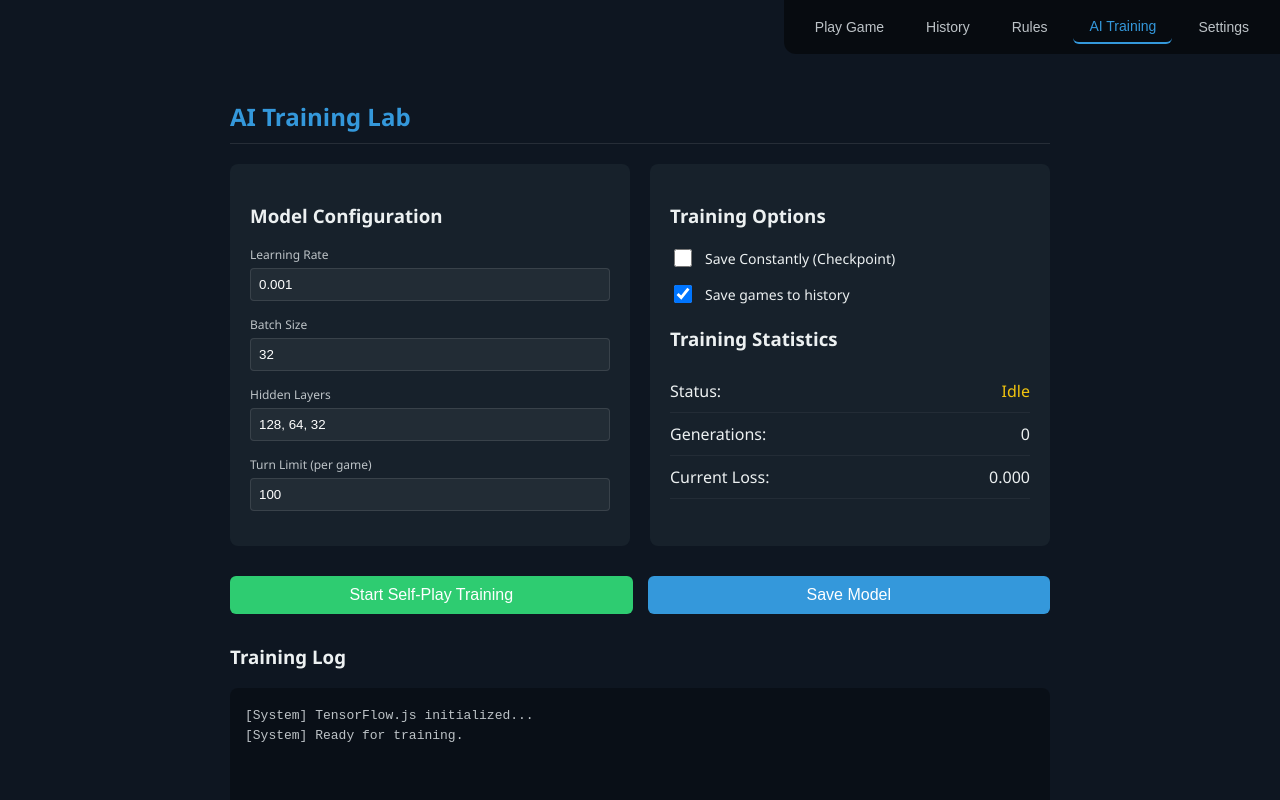
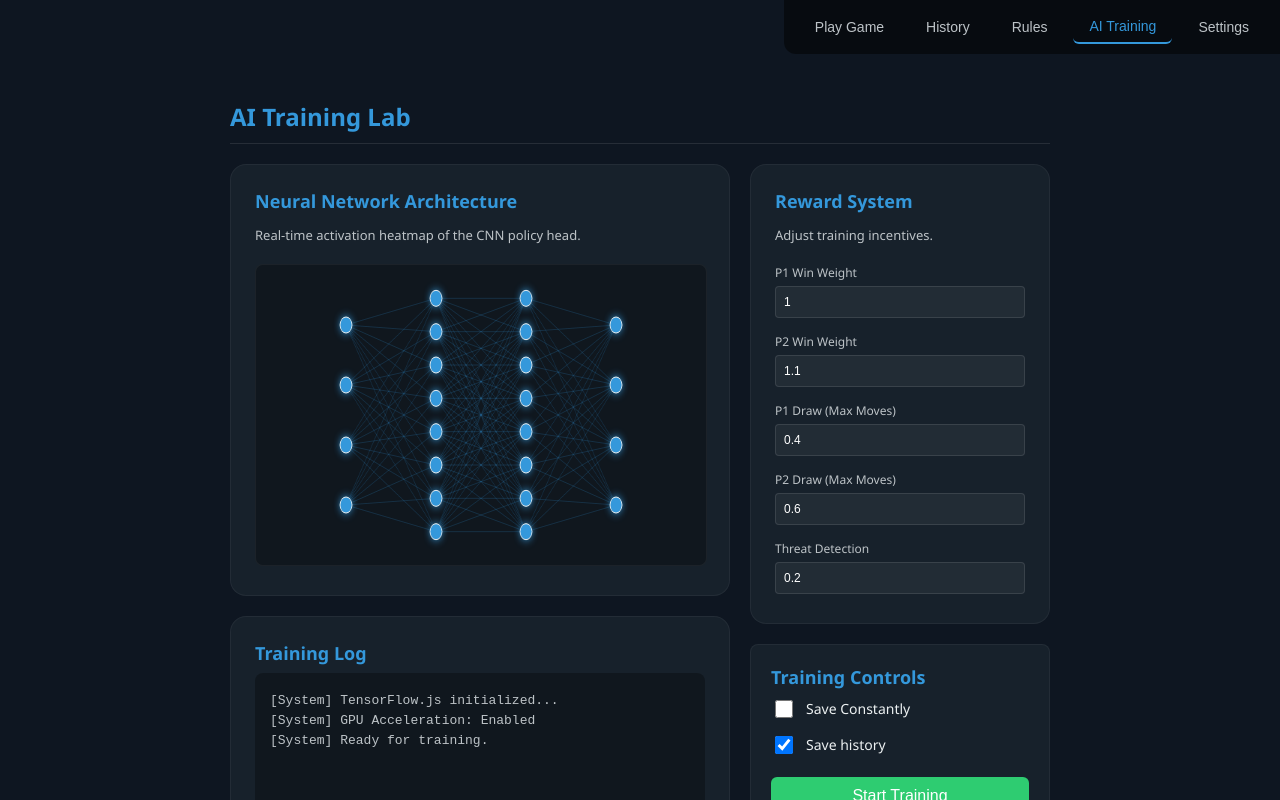
Before and after one commit to MicahWade/Hex-a-Gon-AI, a React (Vite) app: page / in a window 1280 px wide. Both pictures are taken after a click on the button "AI Training". Built offline with nearby package versions, Linux system fonts and the light colour scheme.

Commit message:
feat: add Neural Network visualizer and Reward UI to AI Training lab

```diff
--- a/src/App.css
+++ b/src/App.css
@@ -339,6 +339,46 @@ button:hover {
   margin: 0 auto;
 }
 
+.ai-grid {
+  display: grid;
+  grid-template-columns: 1fr 300px;
+  gap: 20px;
+  margin-top: 20px;
+}
+
+.ai-main-col, .ai-side-col {
+  display: flex;
+  flex-direction: column;
+  gap: 20px;
+}
+
+.viz-canvas {
+  width: 100%;
+  height: 300px;
+  background: rgba(0, 0, 0, 0.3);
+  border-radius: 8px;
+  border: 1px solid rgba(255, 255, 255, 0.05);
+}
+
+.reward-inputs {
+  display: grid;
+  grid-template-columns: 1fr;
+  gap: 10px;
+}
+
+.reward-inputs .input-group {
+  margin-bottom: 5px;
+}
+
+.reward-inputs label {
+  font-size: 11px;
+}
+
+.reward-inputs input {
+  font-size: 12px;
+  padding: 6px;
+}
+
 .main-nav {
   position: absolute;
   top: 0;
--- a/src/components/AITraining.tsx
+++ b/src/components/AITraining.tsx
@@ -1,87 +1,149 @@
-import React, { useState } from 'react';
+import React, { useState, useRef, useEffect } from 'react';
 
 export const AITraining: React.FC = () => {
   const [isTraining, setIsTraining] = useState(false);
   const [generations] = useState(0);
+  const canvasRef = useRef<HTMLCanvasElement>(null);
+
+  // Reward States
+  const [rewards, setRewards] = useState({
+    p1Win: 1.0,
+    p2Win: 1.1,
+    p1Draw: 0.4,
+    p2Draw: 0.6,
+    threat: 0.2,
+    efficiency: -0.01
+  });
 
   const toggleTraining = () => {
     setIsTraining(!isTraining);
-    // Placeholder for actual TF.js training loop
   };
+
+  // Neural Network Visualizer Logic (Placeholder rendering)
+  useEffect(() => {
+    const canvas = canvasRef.current;
+    if (!canvas) return;
+    const ctx = canvas.getContext('2d');
+    if (!ctx) return;
+
+    const drawModel = () => {
+      ctx.clearRect(0, 0, canvas.width, canvas.height);
+      const layers = [4, 8, 8, 4]; // Visual representation of layers
+      const nodeRadius = 8;
+      const layerSpacing = canvas.width / (layers.length + 1);
+
+      // Draw Connections
+      ctx.strokeStyle = 'rgba(52, 152, 219, 0.2)';
+      ctx.lineWidth = 1;
+      for (let i = 0; i < layers.length - 1; i++) {
+        const x1 = layerSpacing * (i + 1);
+        const x2 = layerSpacing * (i + 2);
+        for (let n1 = 0; n1 < layers[i]; n1++) {
+          for (let n2 = 0; n2 < layers[i+1]; n2++) {
+            const y1 = (canvas.height / (layers[i] + 1)) * (n1 + 1);
+            const y2 = (canvas.height / (layers[i+1] + 1)) * (n2 + 1);
+            ctx.beginPath();
+            ctx.moveTo(x1, y1);
+            ctx.lineTo(x2, y2);
+            ctx.stroke();
+          }
+        }
+      }
+
+      // Draw Nodes
+      layers.forEach((nodes, i) => {
+        const x = layerSpacing * (i + 1);
+        for (let j = 0; j < nodes; j++) {
+          const y = (canvas.height / (nodes + 1)) * (j + 1);
+          ctx.beginPath();
+          ctx.arc(x, y, nodeRadius, 0, Math.PI * 2);
+          ctx.fillStyle = isTraining ? '#2ecc71' : '#3498db';
+          ctx.shadowBlur = 10;
+          ctx.shadowColor = ctx.fillStyle;
+          ctx.fill();
+          ctx.shadowBlur = 0;
+          ctx.strokeStyle = '#ecf0f1';
+          ctx.stroke();
+        }
+      });
+    };
+
+    drawModel();
+  }, [isTraining]);
 
   return (
     <div className="tab-content ai-view">
       <h2>AI Training Lab</h2>
 
-      <div className="control-panel">
-        <section className="model-config">
-          <h3>Model Configuration</h3>
-          <div className="input-group">
-            <label>Learning Rate</label>
-            <input type="number" defaultValue={0.001} step={0.0001} />
-          </div>
-          <div className="input-group">
-            <label>Batch Size</label>
-            <input type="number" defaultValue={32} />
-          </div>
-          <div className="input-group">
-            <label>Hidden Layers</label>
-            <input type="text" defaultValue="128, 64, 32" />
-          </div>
-          <div className="input-group">
-            <label>Turn Limit (per game)</label>
-            <input type="number" defaultValue={100} min={10} />
-          </div>
+      <div className="ai-grid">
+        <div className="ai-main-col">
+          <section className="model-viz card">
+            <h3>Neural Network Architecture</h3>
+            <p className="section-desc">Real-time activation heatmap of the CNN policy head.</p>
+            <canvas ref={canvasRef} width={600} height={300} className="viz-canvas" />
           </section>
 
-        <section className="training-stats">
-          <h3>Training Options</h3>
-          <div className="toggle-group">
-            <label>
-              <input type="checkbox" /> Save Constantly (Checkpoint)
-            </label>
-          </div>
-          <div className="toggle-group">
-            <label>
-              <input type="checkbox" defaultChecked /> Save games to history
-            </label>
-          </div>
-
-          <h3 style={{ marginTop: '20px' }}>Training Statistics</h3>
-          <div className="stat-card">
-            <span>Status:</span>
-            <span className={isTraining ? 'status-active' : 'status-idle'}>
-              {isTraining ? 'Training...' : 'Idle'}
-            </span>
-          </div>
-          <div className="stat-card">
-            <span>Generations:</span>
-            <span>{generations}</span>
-          </div>
-          <div className="stat-card">
-            <span>Current Loss:</span>
-            <span>0.000</span>
+          <section className="training-log card">
+            <h3>Training Log</h3>
+            <div className="log-window">
+              <p>[System] TensorFlow.js initialized...</p>
+              <p>[System] GPU Acceleration: Enabled</p>
+              <p>[System] Ready for training.</p>
             </div>
           </section>
         </div>
 
-      <div className="actions">
-        <button
-          className={isTraining ? 'stop-btn' : 'start-btn'}
-          onClick={toggleTraining}
-        >
-          {isTraining ? 'Stop Training' : 'Start Self-Play Training'}
-        </button>
-        <button className="save-btn">Save Model</button>
+        <div className="ai-side-col">
+          <section className="reward-config card">
+            <h3>Reward System</h3>
+            <p className="section-desc">Adjust training incentives.</p>
+
+            <div className="reward-inputs">
+              <div className="input-group">
+                <label>P1 Win Weight</label>
+                <input type="number" value={rewards.p1Win} step={0.1} onChange={e => setRewards({...rewards, p1Win: parseFloat(e.target.value)})} />
+              </div>
+              <div className="input-group">
+                <label>P2 Win Weight</label>
+                <input type="number" value={rewards.p2Win} step={0.1} onChange={e => setRewards({...rewards, p2Win: parseFloat(e.target.value)})} />
+              </div>
+              <div className="input-group">
+                <label>P1 Draw (Max Moves)</label>
+                <input type="number" value={rewards.p1Draw} step={0.1} onChange={e => setRewards({...rewards, p1Draw: parseFloat(e.target.value)})} />
+              </div>
+              <div className="input-group">
+                <label>P2 Draw (Max Moves)</label>
+                <input type="number" value={rewards.p2Draw} step={0.1} onChange={e => setRewards({...rewards, p2Draw: parseFloat(e.target.value)})} />
+              </div>
+              <div className="input-group">
+                <label>Threat Detection</label>
+                <input type="number" value={rewards.threat} step={0.05} onChange={e => setRewards({...rewards, threat: parseFloat(e.target.value)})} />
+              </div>
+            </div>
+          </section>
+
+          <section className="training-stats card">
+            <h3>Training Controls</h3>
+            <div className="toggle-group">
+              <label><input type="checkbox" /> Save Constantly</label>
+            </div>
+            <div className="toggle-group">
+              <label><input type="checkbox" defaultChecked /> Save history</label>
             </div>
 
-      <section className="training-log">
-        <h3>Training Log</h3>
-        <div className="log-window">
-          <p>[System] TensorFlow.js initialized...</p>
-          <p>[System] Ready for training.</p>
+            <div className="actions" style={{ marginTop: '20px' }}>
+              <button className={isTraining ? 'stop-btn' : 'start-btn'} onClick={toggleTraining}>
+                {isTraining ? 'Stop' : 'Start Training'}
+              </button>
+            </div>
+
+            <div className="stat-summary" style={{ marginTop: '20px' }}>
+              <div className="stat-card"><span>Gen:</span> <span>{generations}</span></div>
+              <div className="stat-card"><span>Loss:</span> <span>0.000</span></div>
             </div>
           </section>
         </div>
+      </div>
+    </div>
   );
 };
```
Lines whose indentation alone changed are shown as unchanged.
